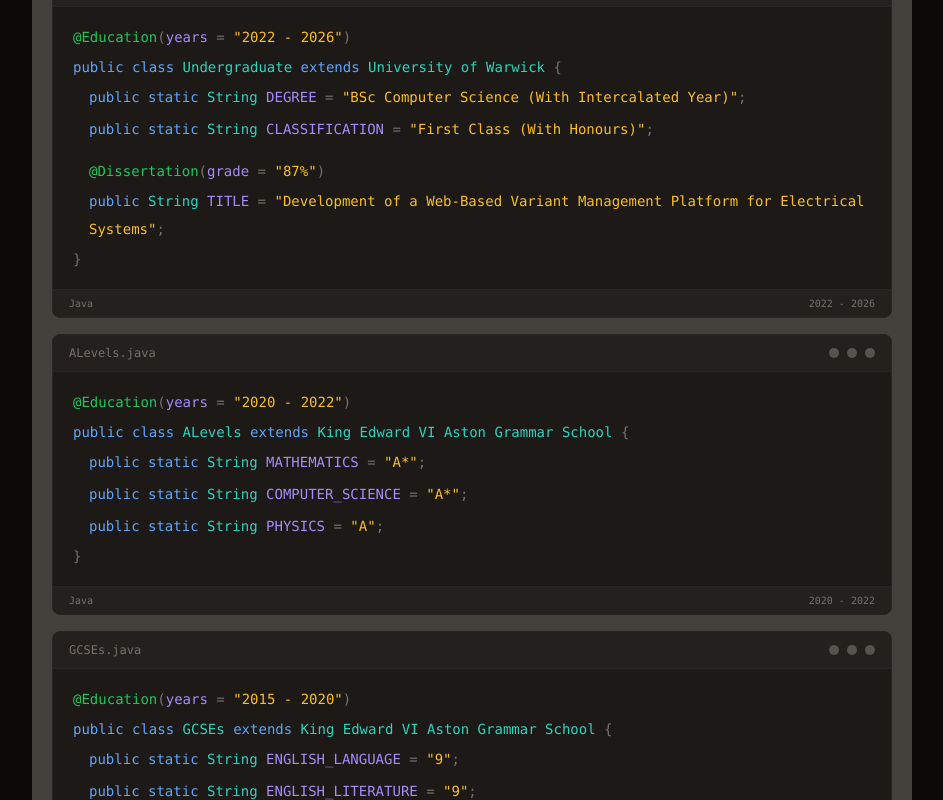
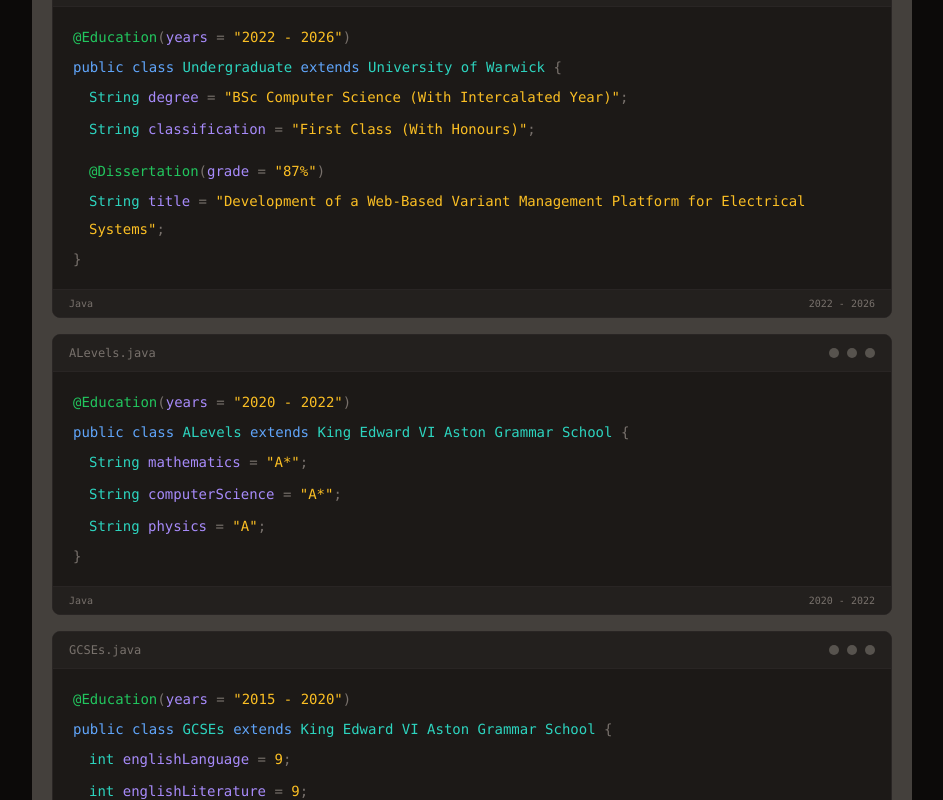
Before and after one commit to commenthropha/portfolio-site, a React (Vite) app: page /career in a window 1280 px wide. Shown: the part 1820-2620 px from the top of the page, without its empty margins (168-1111 px from the left). Built offline with nearby package versions, Linux system fonts and the light colour scheme.

Commit message:
Update styling

```diff
--- a/src/components/Hero.tsx
+++ b/src/components/Hero.tsx
@@ -217,8 +217,8 @@
 
 const Hero = () => {
   return (
-    <section className="max-w-[70rem] mx-auto lg:mt-20 flex flex-col lg:flex-row items-center min-h-[50vh]">
-      <div className="lg:w-1/2 flex flex-col justify-center items-center lg:items-start px-8 lg:px-1 gap-6">
+    <section className="max-w-[70rem] mx-auto lg:mt-20 flex flex-col-reverse lg:flex-row items-center min-h-[50vh]">
+      <div className="lg:w-1/2 flex flex-col justify-center items-center lg:items-start px-8 lg:px-1 gap-6 mb-10 lg:mb-0">
         <Terminal />
       </div>
       <div className="lg:w-1/2 w-full mt-10">
--- a/src/components/education/EducationCard.tsx
+++ b/src/components/education/EducationCard.tsx
@@ -32,7 +32,7 @@
   grades,
   dissertation,
 }: EducationCardProps) => {
-const className = qualification.replace(/[\s-]+/g, "");
+  const className = qualification.replace(/[\s-]+/g, "");
 
   return (
     <div className="rounded-lg overflow-hidden border border-stone-200 dark:border-stone-800 bg-stone-50 dark:bg-stone-900">
@@ -67,25 +67,30 @@
           <span className="text-stone-500">{"{"}</span>
         </div>
 
-        {/* grades as public static final String constants */}
         <div className="ml-4 mt-2 space-y-1">
           {grades.map((grade, i) => {
             const [label, ...rest] = grade.split(":");
             const value = rest.join(":").trim();
-            const constName = label.trim().toUpperCase().replace(/\s+/g, "_");
+            const camelCaseName = label
+              .trim()
+              .toLowerCase()
+              .replace(/[^a-zA-Z0-9]+(.)/g, (_, chr) => chr.toUpperCase());
+            const rawValue = value || label.trim();
+            const formattedValue = qualification === "GCSEs" ? rawValue : `"${rawValue}"`;
+
             return (
               <div key={i}>
-                <Keyword>public static </Keyword>
-                <Type>String </Type>
-                <Field>{constName}</Field>
+                <Type>
+                  {qualification === "GCSEs" ? "int " : "String "}
+                </Type>
+                <Field>{camelCaseName}</Field>
                 <span className="text-stone-500"> = </span>
-                <Str>"{value || label.trim()}"</Str>
+                <Str>{formattedValue}</Str>
                 <span className="text-stone-500">;</span>
               </div>
             );
           })}
         </div>
-
         {dissertation && (
           <div className="ml-4 mt-3 space-y-0.5 pt-3">
             <div>
@@ -97,9 +102,8 @@
               <span className="text-stone-500">)</span>
             </div>
             <div>
-              <Keyword>public </Keyword>
               <Type>String </Type>
-              <Field>TITLE</Field>
+              <Field>title</Field>
               <span className="text-stone-500"> = </span>
               <Str>"{dissertation.title}"</Str>
               <span className="text-stone-500">;</span>
```
